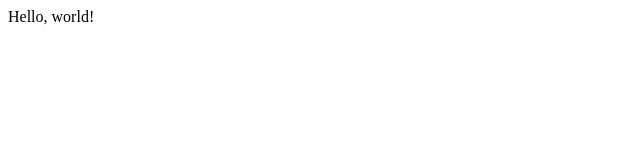
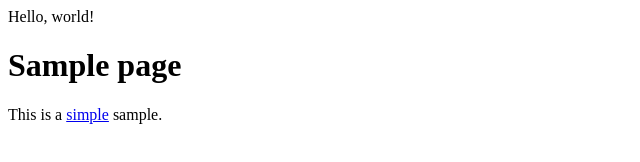
Before and after one commit to rams21724/special-fishstick, a plain HTML site: page index.html in a window 1280 px wide. Shown: the whole page, without its empty margins (0-640 px from the left). Drawn offline with Linux system fonts and the light colour scheme.

Commit message:
Update index.html

```diff
--- a/index.html
+++ b/index.html
@@ -1 +1,12 @@
 Hello, world!
+<!DOCTYPE html>
+<html lang="en">
+ <head>
+  <title>Sample page</title>
+ </head>
+ <body>
+  <h1>Sample page</h1>
+  <p>This is a <a href="demo.html">simple</a> sample.</p>
+  <!-- this is a comment -->
+ </body>
+</html>
```
